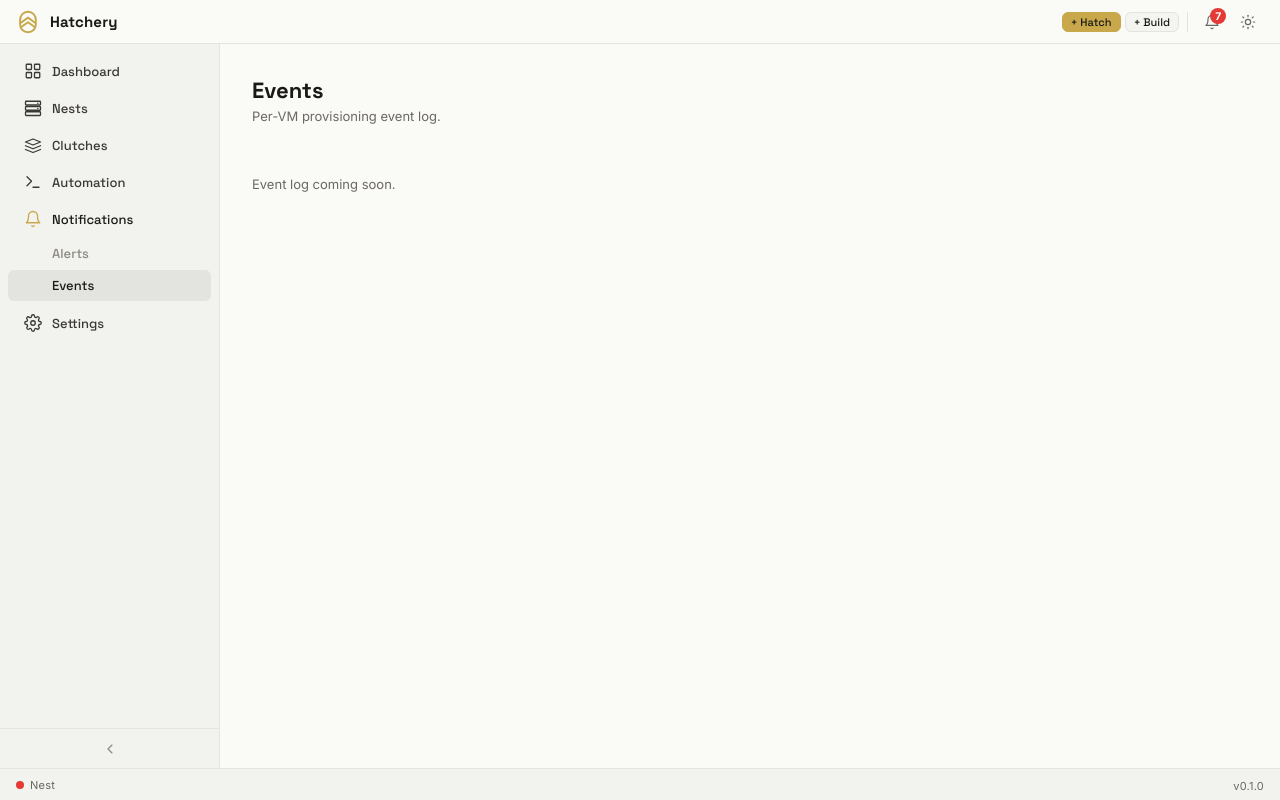
After one commit to dustinestes/Hatchery, a Flask app: page /notifications/events in a window 1280 px wide. The commit adds this page. Run offline with Flask 3, Linux system fonts and the light colour scheme; data comes from the database, SQL or seed files in the repository; data that the repository does not hold is empty.

Commit message:
feat: nest Alerts and Events under Notifications sidebar (#157)
Co-authored-by: Cursor <cursoragent@cursor.com>

```diff
--- a/hatchery.py
+++ b/hatchery.py
@@ -565,8 +565,19 @@ def settings_post():
 
 @app.route("/notifications")
 def notifications_pane():
+    """Redirect parent Notifications nav to the Alerts child pane."""
+    return redirect(url_for("alerts_pane"))
+
+
+@app.route("/notifications/alerts")
+def alerts_pane():
     items = notif_lib.list_recent(500)
-    return render_template("notifications.html", active_pane="notifications", items=items)
+    return render_template("notifications.html", active_pane="alerts", items=items)
+
+
+@app.route("/notifications/events")
+def events_pane():
+    return render_template("events.html", active_pane="events")
 
 
 # ── Hatch orchestration ───────────────────────────────────────────────────────
--- a/static/style.css
+++ b/static/style.css
@@ -184,6 +184,7 @@ body {
 /* ── App body ── */
 .app-body {
   display: flex;
+  min-height: 0; /* allow flex children to shrink inside the grid 1fr row */
   overflow: hidden;
 }
 
@@ -193,6 +194,7 @@ body {
   flex-direction: column;
   width: var(--sidebar-width);
   min-width: var(--sidebar-width);
+  min-height: 0;
   background: var(--color-bg-sidebar);
   border-right: 1px solid var(--color-border);
   transition: var(--sidebar-transition);
@@ -203,6 +205,12 @@ body {
 .sidebar.collapsed {
   width: var(--sidebar-collapsed-width);
   min-width: var(--sidebar-collapsed-width);
+  /* Allow flyout menus to escape the rail */
+  overflow: visible;
+}
+
+.sidebar.collapsed .sidebar-nav {
+  overflow: visible;
 }
 
 /* Suppress transition on first paint to avoid flash */
@@ -212,8 +220,11 @@ body {
 
 .sidebar-nav {
   flex: 1;
+  min-height: 0; /* required for overflow scroll inside a flex column */
   padding: 8px 0;
-  overflow: hidden;
+  overflow-x: hidden;
+  overflow-y: auto;
+  overscroll-behavior: contain;
 }
 
 .sidebar-item {
@@ -264,11 +275,95 @@ body {
   transition: stroke 150ms ease;
 }
 
+/* Nested sidebar group (e.g. Notifications → Alerts / Events) */
+.sidebar-subnav {
+  display: none;
+  list-style: none;
+  margin: 0 0 4px;
+  padding: 0;
+}
+
+.sidebar-item--group.open > .sidebar-subnav {
+  display: block;
+}
+
+.sidebar.collapsed .sidebar-subnav {
+  display: none;
+}
+
+/* Collapsed rail: show children as a flyout to the right of the icon */
+.sidebar.collapsed .sidebar-item--group {
+  position: relative;
+}
+
+.sidebar.collapsed .sidebar-item--group:hover > .sidebar-subnav,
+.sidebar.collapsed .sidebar-item--group:focus-within > .sidebar-subnav,
+.sidebar.collapsed .sidebar-item--group.flyout-open > .sidebar-subnav {
+  display: block;
+  position: absolute;
+  left: calc(100% - 4px);
+  top: 0;
+  z-index: 30;
+  min-width: 148px;
+  margin: 0;
+  padding: 4px 0;
+  background: var(--color-bg-sidebar);
+  border: 1px solid var(--color-border);
+  border-radius: 8px;
+  box-shadow: 0 8px 24px rgba(0, 0, 0, 0.18);
+}
+
+.sidebar.collapsed .sidebar-item--group .sidebar-sublink {
+  padding: 8px 14px;
+  margin: 1px 4px;
+}
+
+.sidebar.collapsed .sidebar-item--group .sidebar-subnav .sidebar-label {
+  opacity: 1;
+  pointer-events: auto;
+}
+
+.sidebar-sublink {
+  display: flex;
+  align-items: center;
+  padding: 7px 16px 7px 44px;
+  border-radius: 6px;
+  margin: 1px 8px;
+  color: var(--color-sidebar-muted);
+  white-space: nowrap;
+  font-family: var(--font-heading);
+  font-weight: 500;
+  font-size: 12px;
+  transition: background 150ms ease, color 150ms ease;
+}
+
+.sidebar-sublink:hover {
+  background: var(--color-nav-hover-bg);
+  color: var(--color-nav-active-text);
+}
+
+.sidebar-subitem.active .sidebar-sublink {
+  background: var(--color-nav-active-bg);
+  color: var(--color-nav-active-text);
+}
+
+/* Parent group is active when a child pane is selected — keep parent readable,
+   but let the child carry the stronger active treatment. */
+.sidebar-item--group.active > .sidebar-link {
+  background: transparent;
+  color: var(--color-nav-active-text);
+}
+
+.sidebar-item--group.active > .sidebar-link .sidebar-icon {
+  stroke: var(--gold);
+}
+
 /* ── Sidebar toggle button ── */
 .sidebar-toggle {
   display: flex;
   align-items: center;
   justify-content: center;
+  flex-shrink: 0;
   width: 100%;
   height: 40px;
   color: var(--color-sidebar-muted);
--- a/templates/ui/base.html
+++ b/templates/ui/base.html
@@ -54,7 +54,7 @@
         <div class="notif-tray" id="notif-tray">
           <div class="notif-tray-header">
             <span>Notifications</span>
-            <a href="{{ url_for('notifications_pane') }}" class="link">View all</a>
+            <a href="{{ url_for('alerts_pane') }}" class="link">View all</a>
           </div>
           <div id="notif-tray-list" class="notif-tray-list"></div>
         </div>
@@ -119,14 +119,26 @@
           </a>
         </li>
 
-        <li class="sidebar-item{% if active_pane == 'notifications' %} active{% endif %}">
-          <a href="{{ url_for('notifications_pane') }}" class="sidebar-link" title="Notifications">
+        <li class="sidebar-item sidebar-item--group{% if active_pane in ('alerts', 'events') %} active open{% endif %}">
+          <a href="{{ url_for('alerts_pane') }}" class="sidebar-link" title="Notifications" aria-haspopup="true" aria-expanded="{% if active_pane in ('alerts', 'events') %}true{% else %}false{% endif %}">
             <svg class="sidebar-icon" width="18" height="18" viewBox="0 0 24 24" fill="none" stroke="currentColor" stroke-width="1.75" stroke-linecap="round" stroke-linejoin="round" aria-hidden="true">
               <path d="M18 8A6 6 0 0 0 6 8c0 7-3 9-3 9h18s-3-2-3-9"/>
               <path d="M13.73 21a2 2 0 0 1-3.46 0"/>
             </svg>
             <span class="sidebar-label">Notifications</span>
           </a>
+          <ul class="sidebar-subnav" role="list">
+            <li class="sidebar-subitem{% if active_pane == 'alerts' %} active{% endif %}">
+              <a href="{{ url_for('alerts_pane') }}" class="sidebar-sublink" title="Alerts">
+                <span class="sidebar-label">Alerts</span>
+              </a>
+            </li>
+            <li class="sidebar-subitem{% if active_pane == 'events' %} active{% endif %}">
+              <a href="{{ url_for('events_pane') }}" class="sidebar-sublink" title="Events">
+                <span class="sidebar-label">Events</span>
+              </a>
+            </li>
+          </ul>
         </li>
 
         <li class="sidebar-item{% if active_pane == 'settings' %} active{% endif %}">
--- /dev/null
+++ b/templates/ui/events.html
@@ -0,0 +1,12 @@
+{% extends "base.html" %}
+
+{% block title %}Events — Hatchery{% endblock %}
+
+{% block content %}
+<div class="pane-header">
+  <h1 class="pane-title">Events</h1>
+  <p class="pane-subtitle">Per-VM provisioning event log.</p>
+</div>
+
+<p class="empty-state">Event log coming soon.</p>
+{% endblock %}
--- a/templates/ui/notifications.html
+++ b/templates/ui/notifications.html
@@ -1,11 +1,11 @@
 {% extends "base.html" %}
 
-{% block title %}Notifications — Hatchery{% endblock %}
+{% block title %}Alerts — Hatchery{% endblock %}
 
 {% block content %}
 <div class="pane-header">
-  <h1 class="pane-title">Notifications</h1>
-  <p class="pane-subtitle">Activity log and environment alerts.</p>
+  <h1 class="pane-title">Alerts</h1>
+  <p class="pane-subtitle">Environment alerts and activity history.</p>
 </div>
 
 <div class="notif-filters" role="group" aria-label="Filter notifications">
```
Also changed, not shown: static/app.js (+35 -0 lines), tests/test_app.py (+52 -10 lines), .hatchery/docs/events.md, .hatchery/docs/notifications.md.
